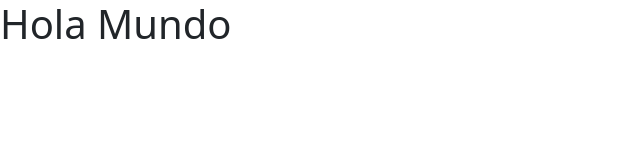
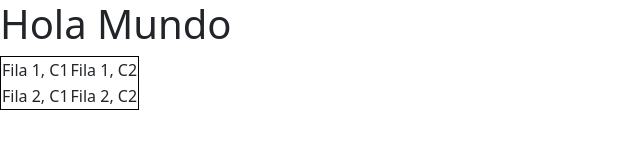
Before and after one commit to Adancio/REPO-TIC-744416, a plain HTML site: page index.html in a window 1280 px wide. Shown: the whole page, without its empty margins (0-640 px from the left). Drawn offline with nearby package versions, Linux system fonts and the light colour scheme.

Commit message:
Segundo Commit

```diff
--- a/index.html
+++ b/index.html
@@ -25,6 +25,17 @@
         <main>
 
             <h1>Hola Mundo</h1>
+
+            <table style="border: 1px solid #000;">
+                <tr>
+                    <td>Fila 1, C1</td>
+                    <td>Fila 1, C2</td>
+                </tr>
+                <tr>
+                    <td>Fila 2, C1</td>
+                    <td>Fila 2, C2</td>
+                </tr>
+            </table>
         </main>
         <footer>
             <!-- place footer here -->
```
